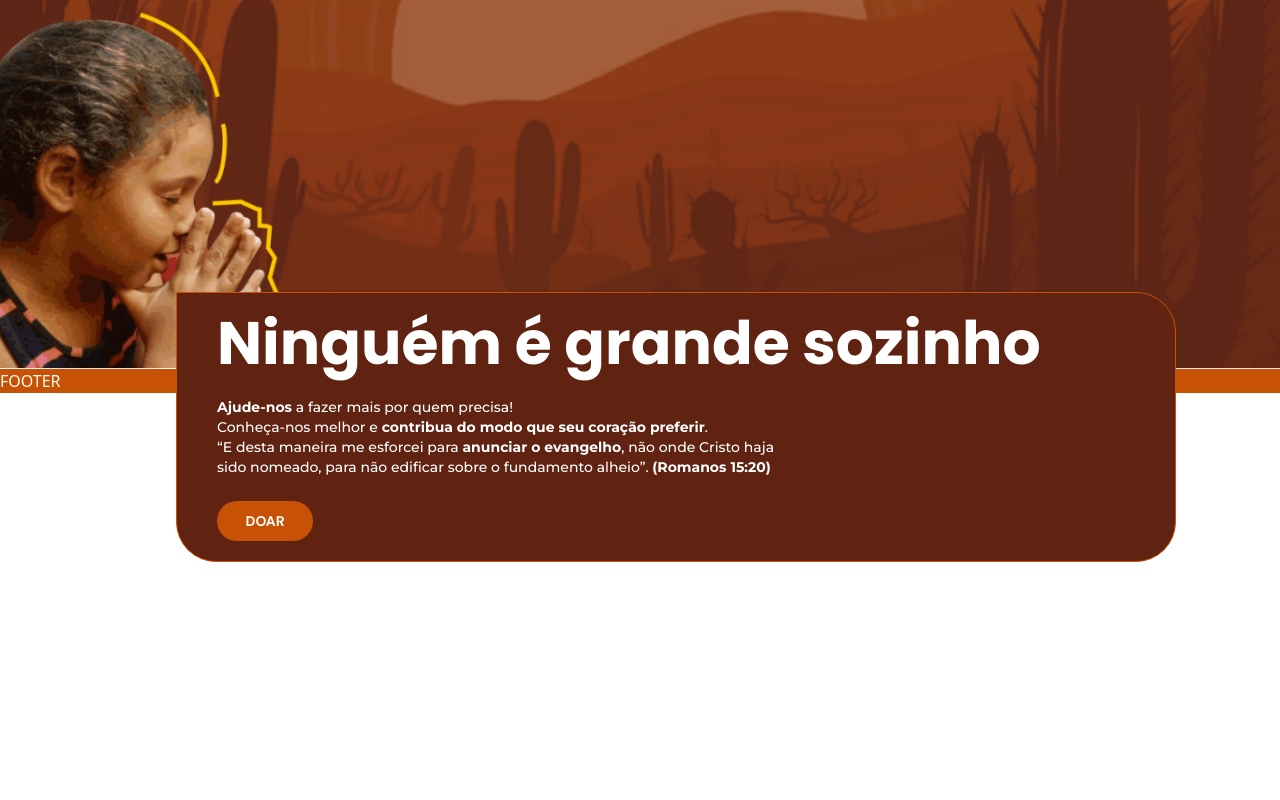
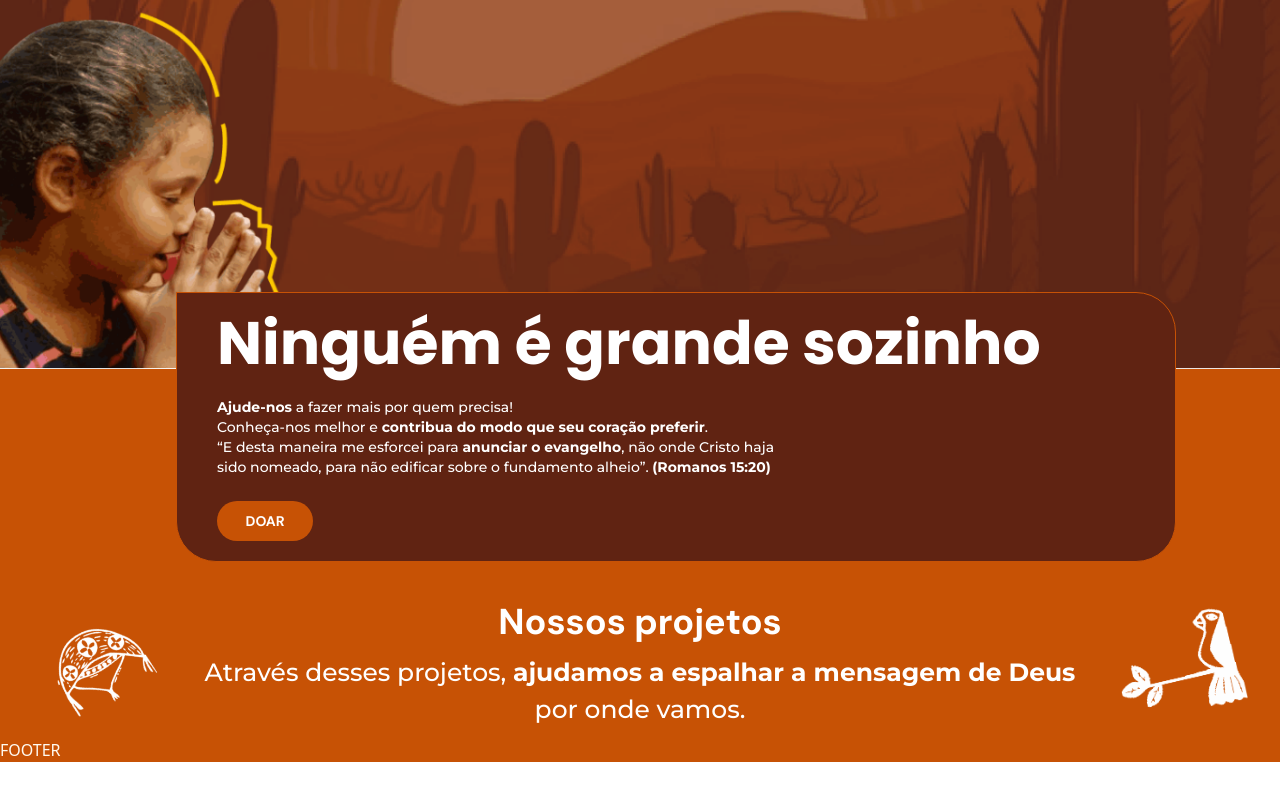
Before and after one commit to Daniel-san8/Missao-Itapicuru, a Next.js app: page / in a window 1280 px wide. Shown: the part 288-1088 px from the top of the page. Built offline with nearby package versions, Linux system fonts and the light colour scheme.

Commit message:
feat: crio componente para sessão de projetos

```diff
--- a/src/components/display/Desktop/Home/HomeDesktop.tsx
+++ b/src/components/display/Desktop/Home/HomeDesktop.tsx
@@ -1,9 +1,11 @@
 import ArticleHomeDesktop from "./ArticleHomeDesktop";
+import NossosProjetosDesktop from "./NossosProjetos/NossosProjetosDesktop";
 import TitleHomeDesktop from "./TitleHomeDesktop";
 
 export default function HomeDesktop() {
     return <>
         <TitleHomeDesktop />
         <ArticleHomeDesktop />
+        <NossosProjetosDesktop />
     </>
 }
--- /dev/null
+++ b/src/components/display/Desktop/Home/NossosProjetos/NossosProjetosDesktop.tsx
@@ -0,0 +1,17 @@
+import Image from "next/image"
+
+export default function NossosProjetosDesktop() {
+    return <section className="lg:bg-brand-light lg:pt-56">
+        <div className="flex items-center">
+            <Image className="mx-8" src={"/assets/homeDesktop/chapeuHomeDesktop.png"} width={140} height={110} alt="chapéu cangaço" />
+            <div className="flex flex-col text-center gap-y-3">
+                <h1 className="font-dm-sans font-bold text-4xl text-white">Nossos projetos</h1>
+                <p className="font-montserrat font-medium text-[25px] text-white">
+                    Através desses projetos, <span className="font-bold">ajudamos a espalhar a mensagem
+                        de Deus</span> por onde vamos.
+                </p>
+            </div>
+            <Image className="mx-8" src={"/assets/homeDesktop/passaroHomeDesktop.png"} width={140} height={110} alt="pássaro" />
+        </div>
+    </section>
+}
```
Also changed, not shown: public/assets/homeDesktop/chapeuHomeDesktop.png (added), public/assets/homeDesktop/passaroHomeDesktop.png (added).
